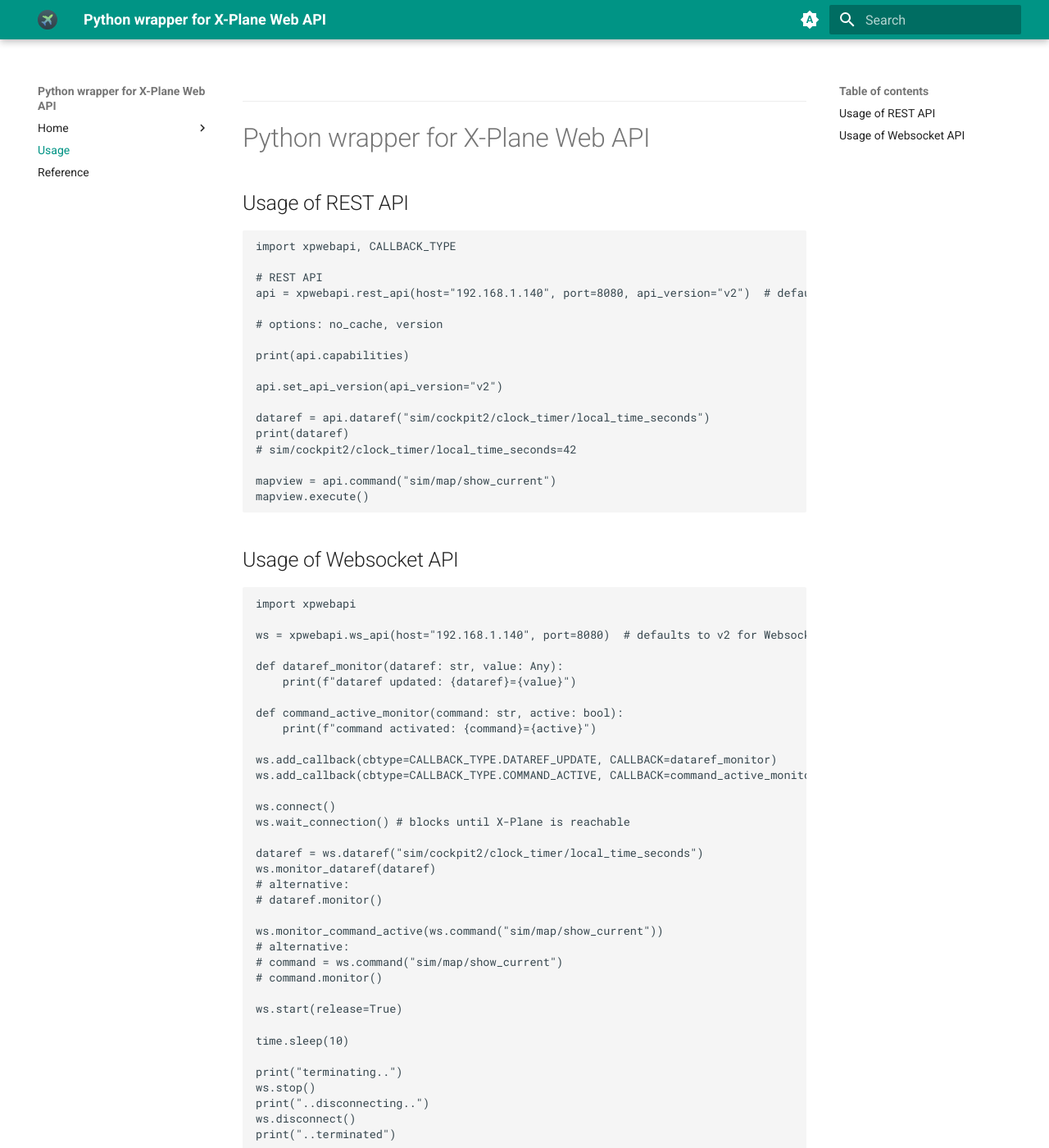
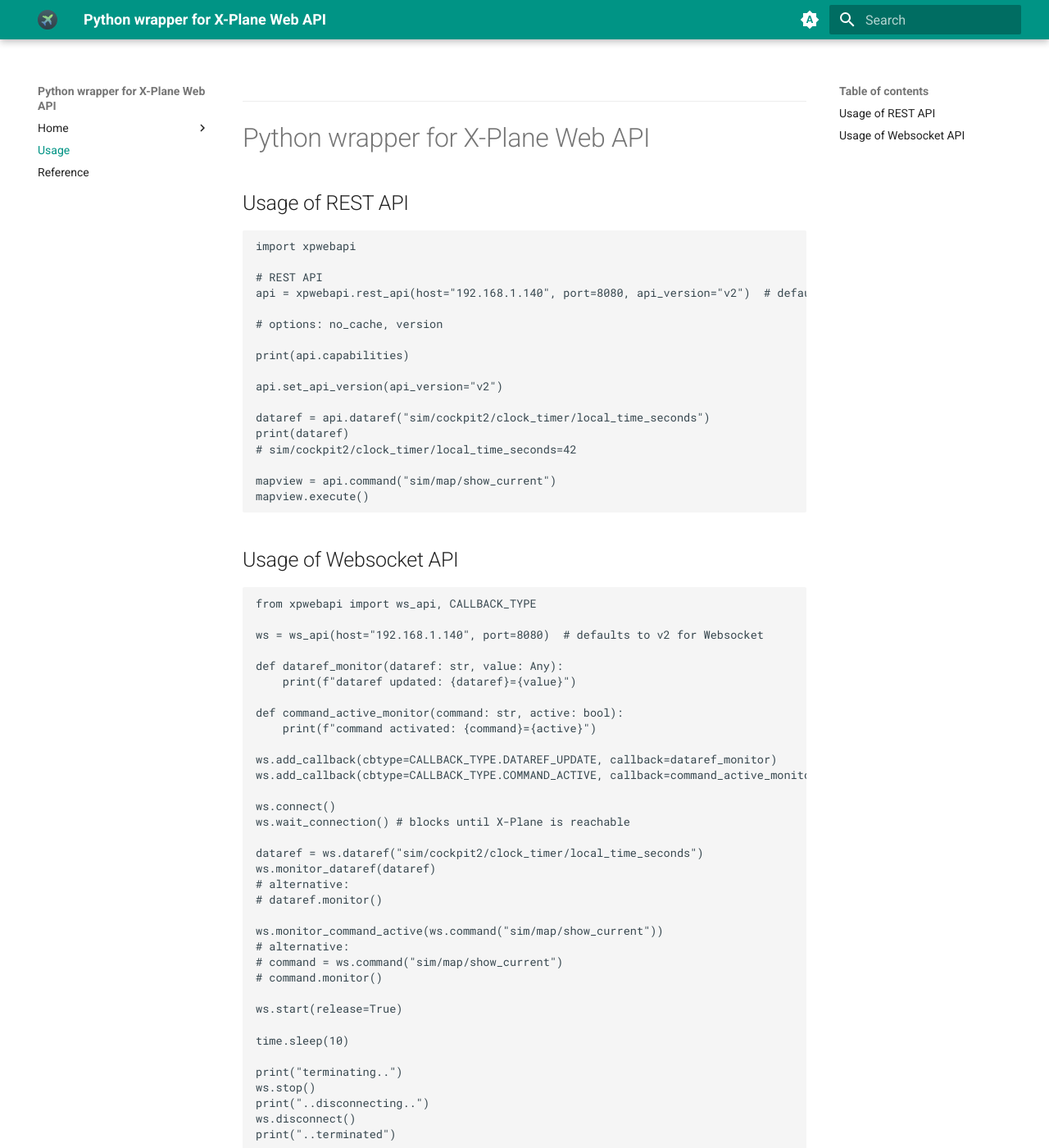
Before and after one commit to devleaks/xplane-webapi, an MkDocs documentation site: the page built from docs/usage/index.md, in a window 1280 px wide and 1400 px high. Shown: the whole window at 82% size. Built offline with MkDocs 1.6.1 and Material for MkDocs 9.7.7, drawn with Linux system fonts in a browser that asks for light colours.

Commit message:
Wrong imports

````diff
--- a/docs/usage/index.md
+++ b/docs/usage/index.md
@@ -26,9 +26,9 @@
 ## Usage of Websocket API
 
 ```python
-import xpwebapi
+from xpwebapi import ws_api, CALLBACK_TYPE
 
-ws = xpwebapi.ws_api(host="192.168.1.140", port=8080)  # defaults to v2 for Websocket
+ws = ws_api(host="192.168.1.140", port=8080)  # defaults to v2 for Websocket
 
 def dataref_monitor(dataref: str, value: Any):
     print(f"dataref updated: {dataref}={value}")
@@ -36,8 +36,8 @@
 def command_active_monitor(command: str, active: bool):
     print(f"command activated: {command}={active}")
 
-ws.add_callback(cbtype=CALLBACK_TYPE.DATAREF_UPDATE, CALLBACK=dataref_monitor)
-ws.add_callback(cbtype=CALLBACK_TYPE.COMMAND_ACTIVE, CALLBACK=command_active_monitor)
+ws.add_callback(cbtype=CALLBACK_TYPE.DATAREF_UPDATE, callback=dataref_monitor)
+ws.add_callback(cbtype=CALLBACK_TYPE.COMMAND_ACTIVE, callback=command_active_monitor)
 
 ws.connect()
 ws.wait_connection() # blocks until X-Plane is reachable
````
Also changed, not shown: other parts of docs/usage/index.md (+1 -1 lines).
